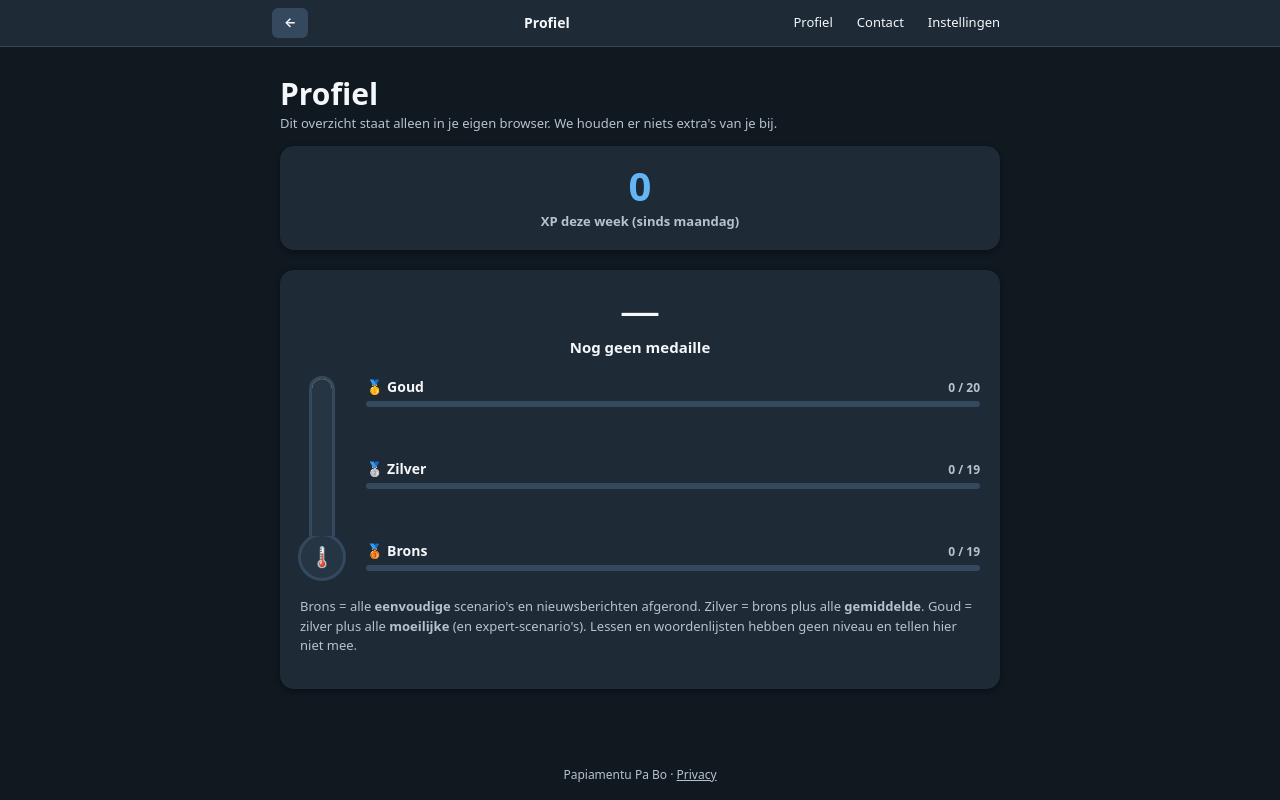
After one commit to eelconagel/PapiamentuPaBo, a Flask app: page /profiel in a window 1280 px wide. The commit adds this page. Run offline with Flask 3, Linux system fonts and the light colour scheme.

Commit message:
Vertaling in nieuws kost XP, profielpagina met week-XP en medaille-thermometer
- "Toon vertaling" in de leesflow van Nieuws lezen kost nu 1 XP, eenmalig per zin
  (dicht/open-toggle erna is gratis). Om iets te kunnen besteden tijdens het lezen
  zelf wordt XP nu per goed antwoord direct toegekend in plaats van in één keer aan
  het eind (alleen bij de eerste keer lezen; "Opnieuw lezen" levert geen XP meer op).
  De vertalingen op het overzicht na afloop (na voltooien) blijven gratis.

- Nieuwe /profiel pagina: XP van deze week (ISO-week, reset op maandag) en een
  medaille-thermometer. Brons = alle eenvoudige scenario's + nieuwsberichten
  afgerond, zilver = brons plus alle gemiddelde, goud = zilver plus alle moeilijke
  (incl. expert-scenario's). Lessen en woordenlijsten hebben geen niveau en tellen
  niet mee. Alles wordt client-side uit localStorage berekend; de pagina staat niet
  in de sitemap en er wordt geen nieuwe data naar de server gestuurd.

- store.js: weekXp is een puur lokaal, niet-gesynct veld (zoals theme), met een
  ISO-weeknummer-helper en Store.currentWeekXp(). Store.medailleVoortgang(items)
  berekent de medaille-status herbruikbaar. forSync() (hernoemd van withoutTheme)
  filtert nu ook weekXp uit wat naar de server gaat.

- Link naar het profiel toegevoegd in de topbar en op de instellingenpagina.

Co-Authored-By: Claude Sonnet 5 <noreply@anthropic.com>

```diff
--- a/papiamentu/static/css/style.css
+++ b/papiamentu/static/css/style.css
@@ -23,6 +23,9 @@
   --fill-purple: #8e24aa;
   --ok-bg: #e8f5e9;
   --bad-bg: #ffebee;
+  --medal-brons: #a86a3d;
+  --medal-zilver: #9aa5b1;
+  --medal-goud: #d4a017;
   --shadow: 0 2px 6px rgba(0, 0, 0, 0.1);
   --shadow-strong: 0 3px 10px rgba(0, 0, 0, 0.16);
   color-scheme: light;
@@ -44,6 +47,9 @@
   --red: #ef5350;
   --ok-bg: #1a3a1a;
   --bad-bg: #3a1a1a;
+  --medal-brons: #c98a54;
+  --medal-zilver: #c7d0da;
+  --medal-goud: #ffd54f;
   --shadow: 0 2px 6px rgba(0, 0, 0, 0.4);
   --shadow-strong: 0 3px 10px rgba(0, 0, 0, 0.5);
   color-scheme: dark;
@@ -967,3 +973,68 @@ main.wide { max-width: 1040px; }
 .mini-body { padding: 0 12px 12px 40px; }
 .mini-body p { margin: 0 0 6px; }
 .news-locked { margin-top: 18px; }
+
+/* ---------- Profiel (week-XP en medaille-thermometer) ---------- */
+.week-xp-card {
+  background: var(--card);
+  border-radius: 14px;
+  padding: 18px 20px;
+  box-shadow: var(--shadow);
+  text-align: center;
+  margin-bottom: 20px;
+}
+.week-xp-num { font-size: 40px; font-weight: 800; color: var(--secondary); line-height: 1.1; }
+.week-xp-label { font-size: 13px; color: var(--muted); font-weight: 600; margin-top: 4px; }
+.medal-section { background: var(--card); border-radius: 14px; padding: 20px; box-shadow: var(--shadow); }
+.medal-current { text-align: center; margin-bottom: 18px; }
+.medal-current-icon { font-size: 40px; line-height: 1; }
+.medal-current-label { font-size: 15px; font-weight: 700; margin-top: 6px; }
+.thermo-row { display: flex; gap: 22px; align-items: stretch; }
+.thermo {
+  flex-shrink: 0;
+  width: 44px;
+  display: flex;
+  flex-direction: column;
+  align-items: center;
+}
+.thermo-tube {
+  position: relative;
+  width: 26px;
+  flex: 1;
+  min-height: 160px;
+  border: 3px solid var(--border);
+  border-bottom: 0;
+  border-radius: 13px 13px 0 0;
+  overflow: hidden;
+  background: linear-gradient(to top,
+    var(--medal-brons) 0%, var(--medal-brons) var(--brons-pct, 33%),
+    var(--medal-zilver) var(--brons-pct, 33%), var(--medal-zilver) var(--zilver-top-pct, 66%),
+    var(--medal-goud) var(--zilver-top-pct, 66%), var(--medal-goud) 100%);
+}
+.thermo-cover {
+  position: absolute;
+  top: 0;
+  left: 0;
+  right: 0;
+  height: 100%;
+  background: var(--input-bg);
+  transition: height 0.6s ease;
+}
+.thermo-bulb {
+  width: 48px;
+  height: 48px;
+  border-radius: 50%;
+  border: 3px solid var(--border);
+  margin-top: -3px;
+  display: flex;
+  align-items: center;
+  justify-content: center;
+  font-size: 20px;
+  background: var(--input-bg);
+  flex-shrink: 0;
+}
+.medal-list { flex: 1; display: flex; flex-direction: column; justify-content: space-between; gap: 12px; min-width: 0; }
+.medal-row-head { display: flex; justify-content: space-between; align-items: baseline; font-size: 14px; font-weight: 700; margin-bottom: 4px; }
+.medal-row-count { font-size: 12px; color: var(--muted); font-weight: 600; }
+.medal-row.done .medal-row-head { color: var(--green); }
+.medal-scope-note { margin-top: 16px; }
--- a/papiamentu/static/js/store.js
+++ b/papiamentu/static/js/store.js
@@ -13,7 +13,20 @@
     scenarios: {},          // scenarioId -> completedAt ISO string
     nieuws: {},             // artikelId -> completedAt ISO string
     theme: 'dark',          // 'system' | 'light' | 'dark' (per device, not synced)
+    weekXp: { week: '', xp: 0 },  // XP earned in the current ISO week (per device, not synced)
   });
+
+  // ISO 8601 week key ("2026-W39") from a local date, so "this week" resets every Monday.
+  function isoWeekKey(d) {
+    const date = new Date(Date.UTC(d.getFullYear(), d.getMonth(), d.getDate()));
+    const dayNum = (date.getUTCDay() + 6) % 7;  // Monday = 0 .. Sunday = 6
+    date.setUTCDate(date.getUTCDate() - dayNum + 3);  // nearest Thursday decides the ISO year/week
+    const firstThursday = new Date(Date.UTC(date.getUTCFullYear(), 0, 4));
+    const firstDayNum = (firstThursday.getUTCDay() + 6) % 7;
+    firstThursday.setUTCDate(firstThursday.getUTCDate() - firstDayNum + 3);
+    const week = 1 + Math.round((date - firstThursday) / (7 * 86400000));
+    return `${date.getUTCFullYear()}-W${String(week).padStart(2, '0')}`;
+  }
 
   const meta = document.querySelector('meta[name="papiamentu-user"]');
   const USER = meta ? { id: Number(meta.content), name: meta.dataset.name, csrf: meta.dataset.csrf } : null;
@@ -54,9 +67,11 @@
     pushTimer = setTimeout(() => push(), delay ?? 800);
   }
 
-  function withoutTheme(state) {
+  // Fields the server never sees: per-device preferences, never merged or synced.
+  function forSync(state) {
     const copy = Object.assign({}, state);
     delete copy.theme;
+    delete copy.weekXp;
     return copy;
   }
 
@@ -69,7 +84,7 @@
     const sync = readJson(SYNC_KEY) || {};
     const body = {
       base_rev: sync.uid === USER.id ? sync.rev : null,
-      state: withoutTheme(load()),
+      state: forSync(load()),
       replace: !!opts.replace,
     };
     inflight = (async () => {
@@ -87,7 +102,7 @@
         retryDelay = 5000;
         if (!dirty) {
           // Nothing changed while we were saving: adopt the server's (possibly merged) state.
-          writeJson(KEY, Object.assign(DEFAULTS(), data.state, { theme: load().theme }));
+          writeJson(KEY, Object.assign(DEFAULTS(), data.state, { theme: load().theme, weekXp: load().weekXp }));
           writeJson(SYNC_KEY, { uid: USER.id, rev: data.rev });
         }
         // If something did change meanwhile, keep the old revision so the next save merges.
@@ -116,7 +131,19 @@
 
     setName(name) { update((s) => { s.profile = { name }; }); },
 
-    addXp(n) { return update((s) => { s.xp += n; }).xp; },
+    addXp(n) {
+      return update((s) => {
+        s.xp += n;
+        const week = isoWeekKey(new Date());
+        if (!s.weekXp || s.weekXp.week !== week) s.weekXp = { week, xp: 0 };
+        s.weekXp.xp += n;
+      }).xp;
+    },
+    // XP earned since this ISO week started (Monday); 0 if nothing was earned yet this week.
+    currentWeekXp() {
+      const s = load();
+      return s.weekXp && s.weekXp.week === isoWeekKey(new Date()) ? s.weekXp.xp : 0;
+    },
     spendXp(n) {
       let ok = false;
       update((s) => { if (s.xp >= n) { s.xp -= n; ok = true; } });
@@ -161,7 +188,7 @@
       try { data = JSON.parse(text); } catch (e) { throw new Error('Dit is geen geldig back-upbestand.'); }
       if (!data || data.version !== 1) throw new Error('Onbekend back-upformaat.');
       delete data.exportedAt;
-      writeJson(KEY, Object.assign(DEFAULTS(), data, { theme: load().theme }));
+      writeJson(KEY, Object.assign(DEFAULTS(), data, { theme: load().theme, weekXp: load().weekXp }));
       if (USER) await push({ replace: true });
     },
     async reset() {
@@ -206,6 +233,29 @@
     return Math.min(ids.length, rule.open + rule.per * Math.floor(read / rule.per));
   };
 
+  // Site-wide difficulty -> medal tier. Only scenarios and news articles carry a difficulty
+  // level (lessen and woordenlijsten don't), so those two are what the medals are based on.
+  const MEDAL_TIER = { Easy: 'brons', Intermediate: 'zilver', Hard: 'goud', 'Native Speaker': 'goud' };
+
+  // items: [{ id, nivo }] for every scenario and news article that exists on the site.
+  // A medal requires every item in its tier, plus every tier below it, to be done.
+  Store.medailleVoortgang = function (items) {
+    const s = load();
+    const doneIds = new Set([...Object.keys(s.scenarios), ...Object.keys(s.nieuws)]);
+    const tiers = { brons: { done: 0, total: 0 }, zilver: { done: 0, total: 0 }, goud: { done: 0, total: 0 } };
+    items.forEach((it) => {
+      const tier = MEDAL_TIER[it.nivo];
+      if (!tier) return;
+      tiers[tier].total++;
+      if (doneIds.has(it.id)) tiers[tier].done++;
+    });
+    const compleet = (t) => tiers[t].total > 0 && tiers[t].done === tiers[t].total;
+    const brons = compleet('brons');
+    const zilver = brons && compleet('zilver');
+    const goud = zilver && compleet('goud');
+    return { tiers, medaille: goud ? 'goud' : zilver ? 'zilver' : brons ? 'brons' : null };
+  };
+
   Store.toast = function (msg, ms) {
     const el = document.createElement('div');
     el.className = 'toast';
@@ -232,10 +282,10 @@
     if (sync.uid && sync.uid !== USER.id) clearLocal();  // someone else's cached progress
     if (!load().profile && USER.name) writeJson(KEY, Object.assign(load(), { profile: { name: USER.name } }));
 
-    const before = JSON.stringify(withoutTheme(load()));
+    const before = JSON.stringify(forSync(load()));
     push().then((data) => {
       if (!data) return;
-      const after = JSON.stringify(withoutTheme(load()));
+      const after = JSON.stringify(forSync(load()));
       if (before !== after) {
         // The account had progress this page didn't know about yet: re-render once.
         let reloaded = false;
--- a/papiamentu/templates/base.html
+++ b/papiamentu/templates/base.html
@@ -35,6 +35,7 @@
         <a class="pill-btn plain" href="{% block back_url %}{{ url_for('home') }}{% endblock %}" aria-label="Terug">←</a>
       {% endif %}
       <div class="topbar-title {% if is_home %}home{% endif %}">{{ 'Papiamentu Pa Bo' if is_home else screen_title }}</div>
+      <a class="topbar-link" href="{{ url_for('profiel') }}">Profiel</a>
       <a class="topbar-link" href="{{ url_for('contact') }}">Contact</a>
       <a class="topbar-link" href="{{ url_for('instellingen') }}">Instellingen</a>
     </div>
--- a/papiamentu/templates/instellingen.html
+++ b/papiamentu/templates/instellingen.html
@@ -15,6 +15,9 @@
     <span class="ico">⭐</span>
     <span class="lbl" id="stats-label"></span>
   </div>
+  <a class="option-row" href="{{ url_for('profiel') }}" style="text-decoration:none">
+    <span class="ico">🌡️</span><span class="lbl">Je XP van deze week en je medaille</span><span class="muted">›</span>
+  </a>
 </div>
 
 {% if login_providers or current_user %}
--- /dev/null
+++ b/papiamentu/templates/profiel.html
@@ -0,0 +1,93 @@
+{% extends "base.html" %}
+{% block title %}Profiel · Papiamentu Pa Bo{% endblock %}
+{% block description %}Je XP van deze week en je medaille: brons, zilver of goud, op basis van de scenario's en nieuwsberichten die je hebt afgerond.{% endblock %}
+{% block content %}
+<h1 class="title left">Profiel</h1>
+<p class="muted small" style="margin-top:-8px">
+  Dit overzicht staat alleen in je eigen browser. We houden er niets extra's van je bij.
+</p>
+
+<div class="week-xp-card">
+  <div class="week-xp-num" id="week-xp">0</div>
+  <div class="week-xp-label">XP deze week (sinds maandag)</div>
+</div>
+
+<div class="medal-section">
+  <div class="medal-current">
+    <div class="medal-current-icon" id="medal-icon">—</div>
+    <div class="medal-current-label" id="medal-label">Nog geen medaille</div>
+  </div>
+
+  <div class="thermo-row">
+    <div class="thermo" aria-hidden="true">
+      <div class="thermo-tube" id="thermo-tube">
+        <div class="thermo-cover" id="thermo-cover"></div>
+      </div>
+      <div class="thermo-bulb" id="thermo-bulb">🥉</div>
+    </div>
+    <div class="medal-list">
+      <div class="medal-row" id="row-goud">
+        <div class="medal-row-head"><span>🥇 Goud</span><span class="medal-row-count" id="count-goud">0 / 0</span></div>
+        <div class="progress-bar"><div class="progress-fill" id="bar-goud" style="background:var(--medal-goud)"></div></div>
+      </div>
+      <div class="medal-row" id="row-zilver">
+        <div class="medal-row-head"><span>🥈 Zilver</span><span class="medal-row-count" id="count-zilver">0 / 0</span></div>
+        <div class="progress-bar"><div class="progress-fill" id="bar-zilver" style="background:var(--medal-zilver)"></div></div>
+      </div>
+      <div class="medal-row" id="row-brons">
+        <div class="medal-row-head"><span>🥉 Brons</span><span class="medal-row-count" id="count-brons">0 / 0</span></div>
+        <div class="progress-bar"><div class="progress-fill" id="bar-brons" style="background:var(--medal-brons)"></div></div>
+      </div>
+    </div>
+  </div>
+
+  <p class="muted small medal-scope-note">
+    Brons = alle <strong>eenvoudige</strong> scenario's en nieuwsberichten afgerond. Zilver = brons plus alle
+    <strong>gemiddelde</strong>. Goud = zilver plus alle <strong>moeilijke</strong> (en expert-scenario's).
+    Lessen en woordenlijsten hebben geen niveau en tellen hier niet mee.
+  </p>
+</div>
+{% endblock %}
+
+{% block scripts %}
+<script nonce="{{ csp_nonce }}">
+(function () {
+  const ITEMS = {{ items | tojson }};
+  const MEDAL_ICON = { brons: '🥉', zilver: '🥈', goud: '🥇' };
+  const MEDAL_NAAM = { brons: 'Brons', zilver: 'Zilver', goud: 'Goud' };
+
+  function render() {
+    document.getElementById('week-xp').textContent = Store.currentWeekXp();
+
+    const { tiers, medaille } = Store.medailleVoortgang(ITEMS);
+    const totalAll = tiers.brons.total + tiers.zilver.total + tiers.goud.total;
+    const doneAll = tiers.brons.done + tiers.zilver.done + tiers.goud.done;
+
+    document.getElementById('medal-icon').textContent = medaille ? MEDAL_ICON[medaille] : '—';
+    document.getElementById('medal-label').textContent = medaille
+      ? `${MEDAL_NAAM[medaille]} behaald!` : 'Nog geen medaille';
+
+    ['brons', 'zilver', 'goud'].forEach((tier) => {
+      const t = tiers[tier];
+      document.getElementById(`count-${tier}`).textContent = `${t.done} / ${t.total}`;
+      document.getElementById(`bar-${tier}`).style.width = (t.total ? (t.done / t.total) * 100 : 0) + '%';
+      document.getElementById(`row-${tier}`).classList.toggle('done', t.total > 0 && t.done === t.total);
+    });
+
+    // Thermometer: band heights follow each tier's share of all items, so a fully filled
+    // band really does mean that tier is complete. The cover slides down as progress rises.
+    const tube = document.getElementById('thermo-tube');
+    const bronsPct = totalAll ? (tiers.brons.total / totalAll) * 100 : 33;
+    const zilverTopPct = totalAll ? bronsPct + (tiers.zilver.total / totalAll) * 100 : 66;
+    tube.style.setProperty('--brons-pct', bronsPct + '%');
+    tube.style.setProperty('--zilver-top-pct', zilverTopPct + '%');
+    const overallPct = totalAll ? (doneAll / totalAll) * 100 : 0;
+    document.getElementById('thermo-cover').style.height = (100 - overallPct) + '%';
+    document.getElementById('thermo-bulb').textContent = medaille ? MEDAL_ICON[medaille] : '🌡️';
+  }
+
+  render();
+  document.addEventListener('papiamentu:synced', render);
+})();
+</script>
+{% endblock %}
```
Also changed, not shown: papiamentu/__init__.py (+11 -0 lines), papiamentu/templates/nieuws_artikel.html (+38 -10 lines), tests/test_app.py (+13 -1 lines).
